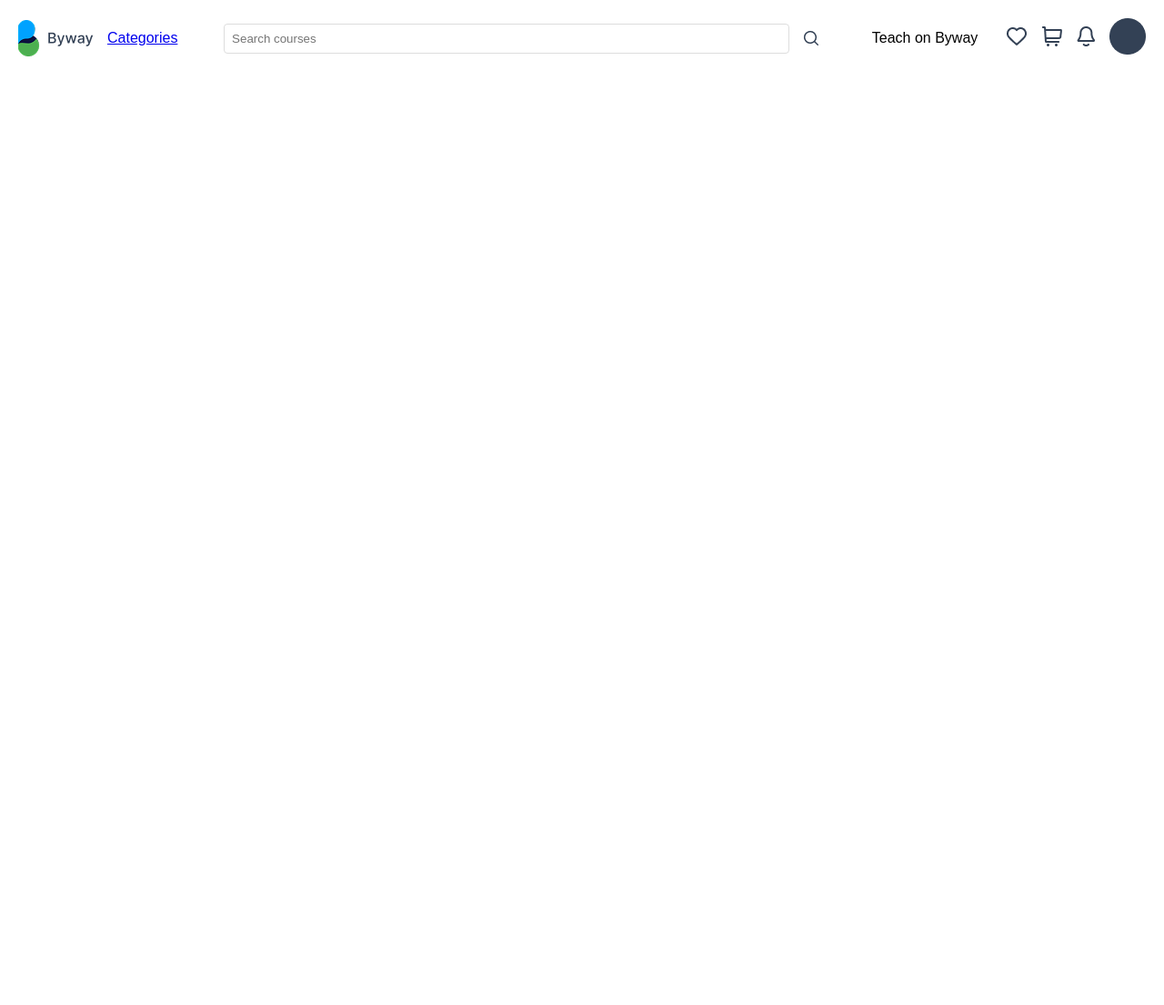
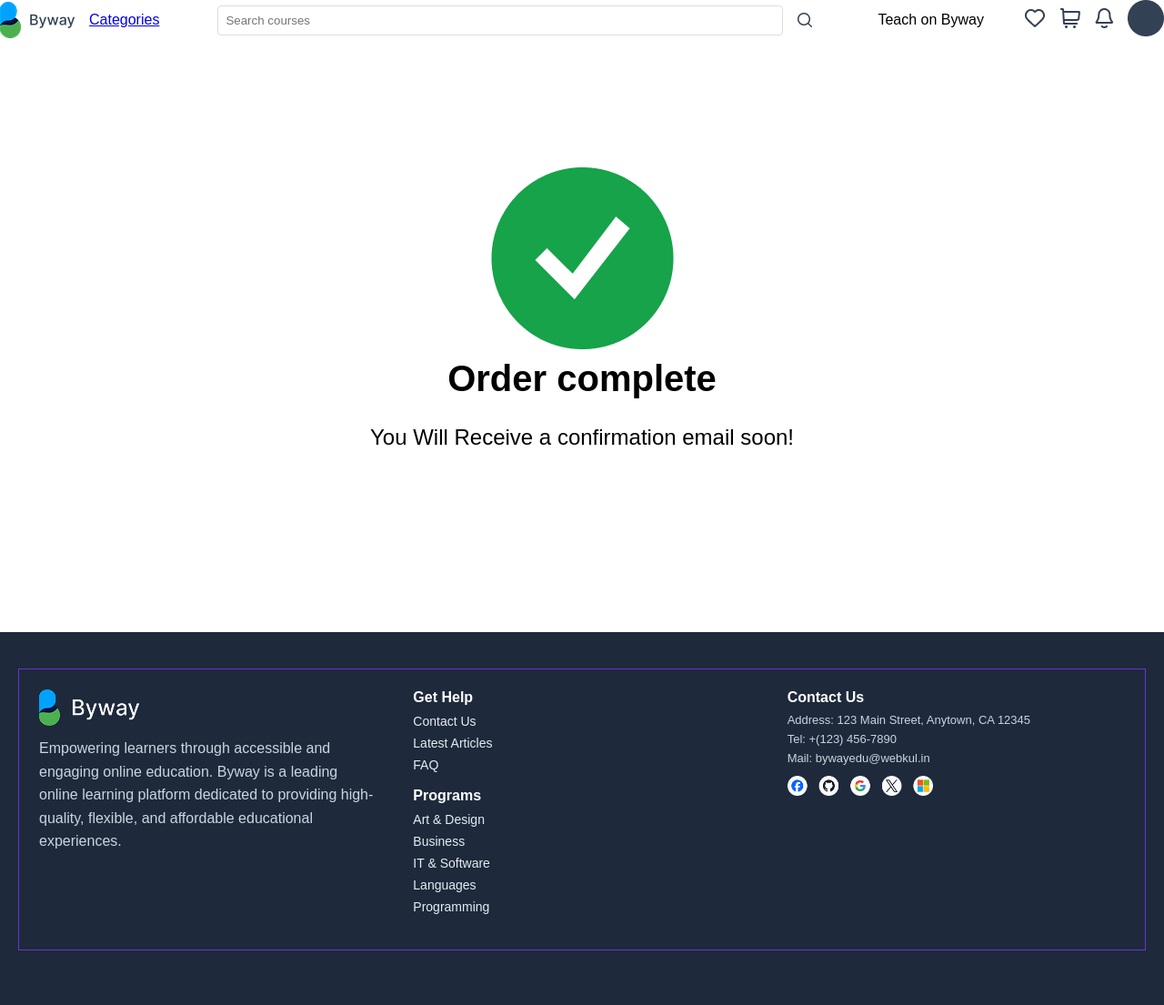
Before and after one commit to hoabuiquang168-star/Final-Project-MindX, a plain HTML site: page Oder-complete/index.html in a window 1280 px wide. Shown: the whole page at 91% size. Before the commit the page ends 800 px from the top, so only its background shows below. Drawn offline with Linux system fonts and the light colour scheme.

Commit message:
update-oder-complete

```diff
--- a/Oder-complete/index.html
+++ b/Oder-complete/index.html
@@ -34,3 +34,53 @@
                 <a href="#"><img src="./avatar.png" alt="avatar"></a>
             </div>
         </div>
+        <div class="main-content">
+            <img src="./Complete-icon.png" alt="complete-icon" class="complete-icon">
+            <h1>Order complete</h1> <br>
+            <p>You Will Receive a confirmation email soon!</p>
+        </div>
+        <footer class="footer">
+            <div class="footer-inner">
+                <div class="footer-column footer-left">
+                    <div class="logo-wrap">
+                        <img src="./Bywaywhite-logo.png" alt="logo">
+                    </div>
+                    <p class="footer-desc">Empowering learners through accessible and engaging online education.
+                        Byway is a leading online learning platform dedicated to providing high-quality, flexible, and
+                        affordable educational experiences.</p>
+                </div>
+
+                <div class="footer-column footer-center">
+                    <h4 class="footer-heading">Get Help</h4>
+                    <ul>
+                        <li><a href="#">Contact Us</a></li>
+                        <li><a href="#">Latest Articles</a></li>
+                        <li><a href="#">FAQ</a></li>
+                    </ul>
+
+                    <h4 class="footer-heading">Programs</h4>
+                    <ul>
+                        <li><a href="#">Art & Design</a></li>
+                        <li><a href="#">Business</a></li>
+                        <li><a href="#">IT & Software</a></li>
+                        <li><a href="#">Languages</a></li>
+                        <li><a href="#">Programming</a></li>
+                    </ul>
+                </div>
+
+                <div class="footer-column footer-right">
+                    <h4 class="footer-heading">Contact Us</h4>
+                    <p class="contact-line">Address: 123 Main Street, Anytown, CA 12345</p>
+                    <p class="contact-line">Tel: +(123) 456-7890</p>
+                    <p class="contact-line">Mail: bywayedu@webkul.in</p>
+
+                    <div class="socials">
+                        <a href="#"><img src="./logo-img.png" alt="logo"></a>
+                    </div>
+                </div>
+            </div>
+        </footer>
+
+</body>
+
+</html>
--- a/Oder-complete/style.css
+++ b/Oder-complete/style.css
@@ -8,7 +8,6 @@
     display: flex;
     flex-direction: column;
     align-items: center;
-    padding: 20px;
     font-family: Arial, sans-serif;
 }
 
@@ -65,3 +64,124 @@
 .slogan p {
     margin: 0;
 }
+
+.main-content {
+    display: flex;
+    justify-content: center;
+    flex-direction: column;
+    align-items: center;
+    width: 100%;
+    max-width: 1600px;
+    margin-top: 140px;
+
+    h1{
+        font-size: 40px;
+        font-weight: 700;
+        margin-top: 10px;
+    }
+
+    p{
+        font-size: 24px;
+        margin-top: 10px;
+        font-weight: 400;
+        margin-bottom: 200px;
+    }
+}
+
+.footer {
+    background-color: rgba(30, 41, 59, 1);
+}
+
+/* Footer detailed styles */
+.footer {
+    width: 100%;
+    color: #d1d5db; /* light gray text */
+    padding: 40px 20px 60px;
+}
+
+.footer-inner {
+    padding: 22px;
+    border: 1px solid rgba(124, 58, 237, 0.8); /* purple thin outline */
+    display: grid;
+    grid-template-columns: 1fr 1fr 1fr;
+    gap: 24px 40px;
+    align-items: start;
+}
+
+.footer-column img {
+    display: block;
+    max-width: 160px;
+    height: auto;
+}
+
+.footer-left .footer-desc {
+    margin-top: 12px;
+    line-height: 1.6;
+    color: #cbd5e1;
+    max-width: 420px;
+}
+
+.footer-heading {
+    color: #fff;
+    margin: 0 0 8px 0;
+    font-weight: 600;
+}
+
+.footer-center ul {
+    list-style: none;
+    margin: 0 0 16px 0;
+    padding: 0;
+}
+
+.footer-center li {
+    margin: 6px 0;
+}
+
+.footer a {
+    color: #e6edf3;
+    text-decoration: none;
+    font-size: 14px;
+}
+
+.footer a:hover {
+    text-decoration: underline;
+}
+
+.footer-right .contact-line {
+    font-size: 13px;
+    color: #cbd5e1;
+    margin: 6px 0;
+}
+
+.socials {
+    margin-top: 12px;
+    display: flex;
+    gap: 10px;
+    align-items: center;
+}
+
+
+
+/* Responsive adjustments */
+@media (max-width: 900px) {
+    .footer-inner {
+        grid-template-columns: 1fr;
+        text-align: left;
+    }
+
+    .footer-left .footer-desc {
+        max-width: none;
+    }
+}
+
+@media (min-width: 901px) and (max-width: 1200px) {
+    .footer-inner {
+        grid-template-columns: 1fr 1fr;
+    }
+    .footer-center {
+        grid-column: 2 / 3;
+    }
+    .footer-right {
+        grid-column: 1 / 3;
+    }
+}
```
Also changed, not shown: Oder-complete/Bywaywhite-logo.png (added), Oder-complete/logo-img.png (added).
